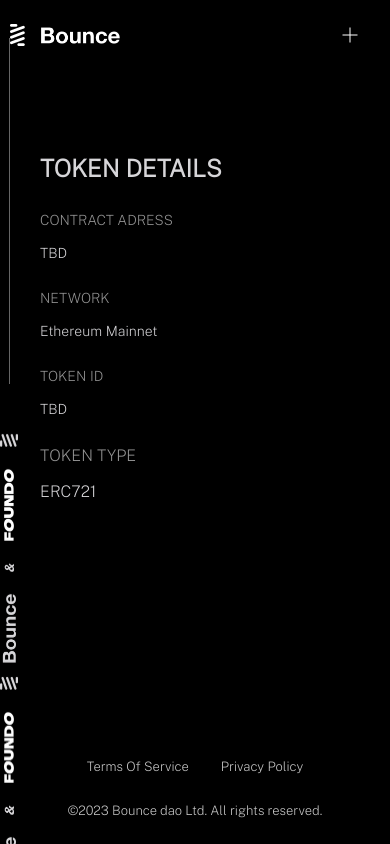
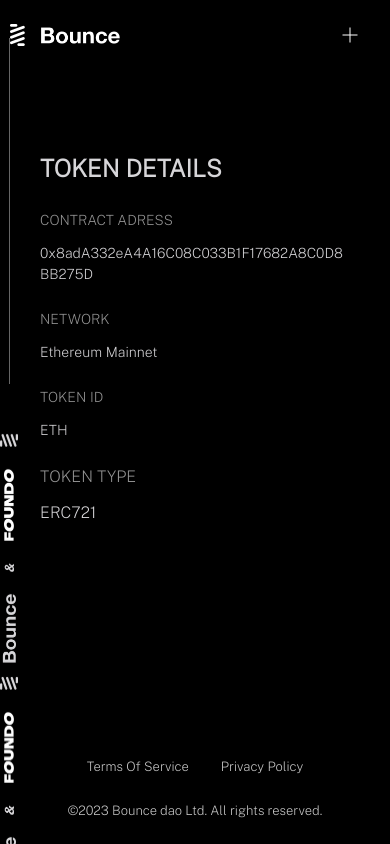
Before and after one commit to bouncefinance/foundo-landingpage, a React (Create React App) app: page /tokenDetail in a window 390 px wide. Built offline with nearby package versions, Linux system fonts and the light colour scheme.

Commit message:
feat: mobile update

```diff
--- a/src/pages/detail/index.tsx
+++ b/src/pages/detail/index.tsx
@@ -51,6 +51,13 @@
                 fontWeight: 500,
                 color: "#959595",
                 fontSize: "14px",
+                cursor: "pointer",
+              }}
+              onClick={() => {
+                window.open(
+                  "https://etherscan.io/address/0x8adA332eA4A16C08C033B1F17682A8C0D8BB275D",
+                  "_blank"
+                );
               }}
               mb={"12px"}
             >
@@ -64,7 +71,7 @@
               }}
               mb={"24px"}
             >
-              TBD
+              0x8adA332eA4A16C08C033B1F17682A8C0D8BB275D
             </Typography>
             <Typography
               sx={{
@@ -146,7 +153,7 @@
               }}
               mb={"24px"}
             >
-              TBD
+              ETH
             </Typography>
             <Typography
               sx={{
@@ -283,10 +290,13 @@
                     sx={{
                       fontWeight: 500,
                       fontSize: "16px",
-                      cursor:'pointer'
+                      cursor: "pointer",
                     }}
                     onClick={() => {
-                        window.open('https://etherscan.io/address/0x8adA332eA4A16C08C033B1F17682A8C0D8BB275D', '_blank')
+                      window.open(
+                        "https://etherscan.io/address/0x8adA332eA4A16C08C033B1F17682A8C0D8BB275D",
+                        "_blank"
+                      );
                     }}
                   >
                     0x8adA332eA4A16C08C033B1F17682A8C0D8BB275D
```
